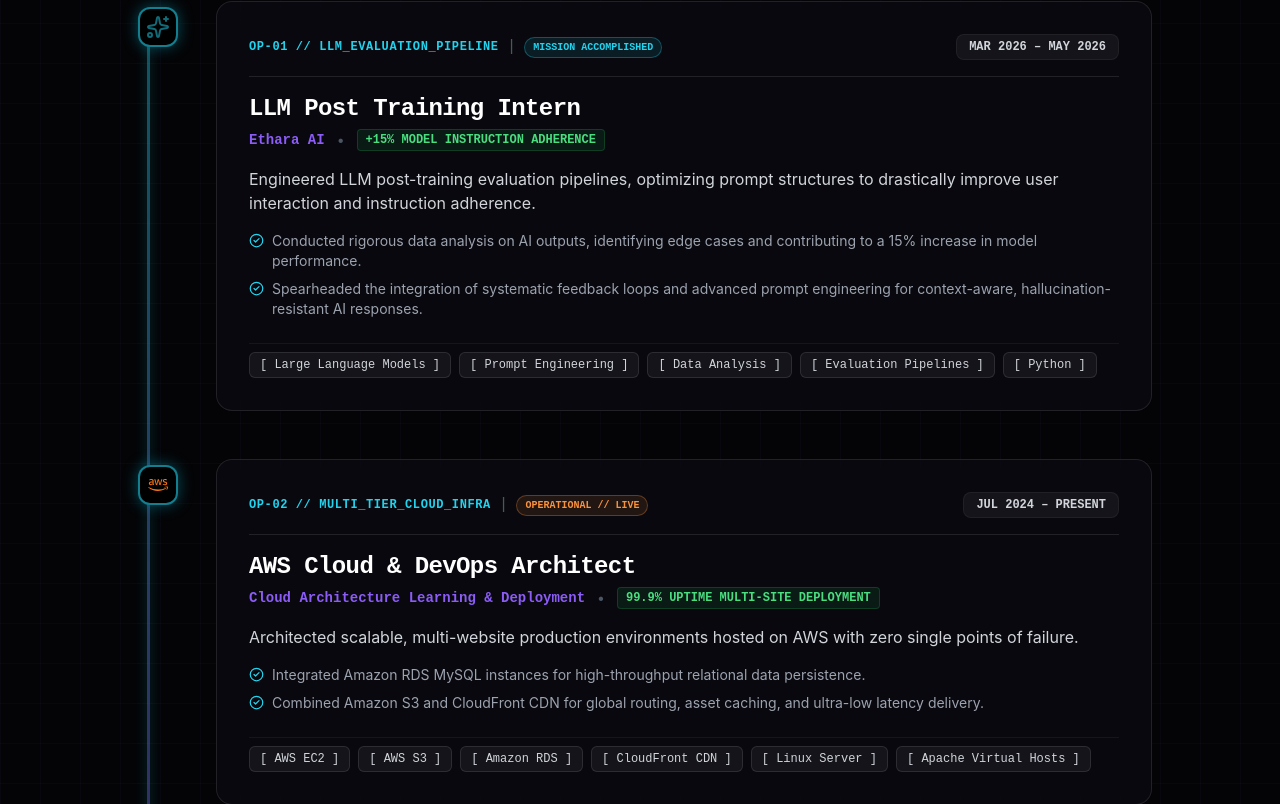
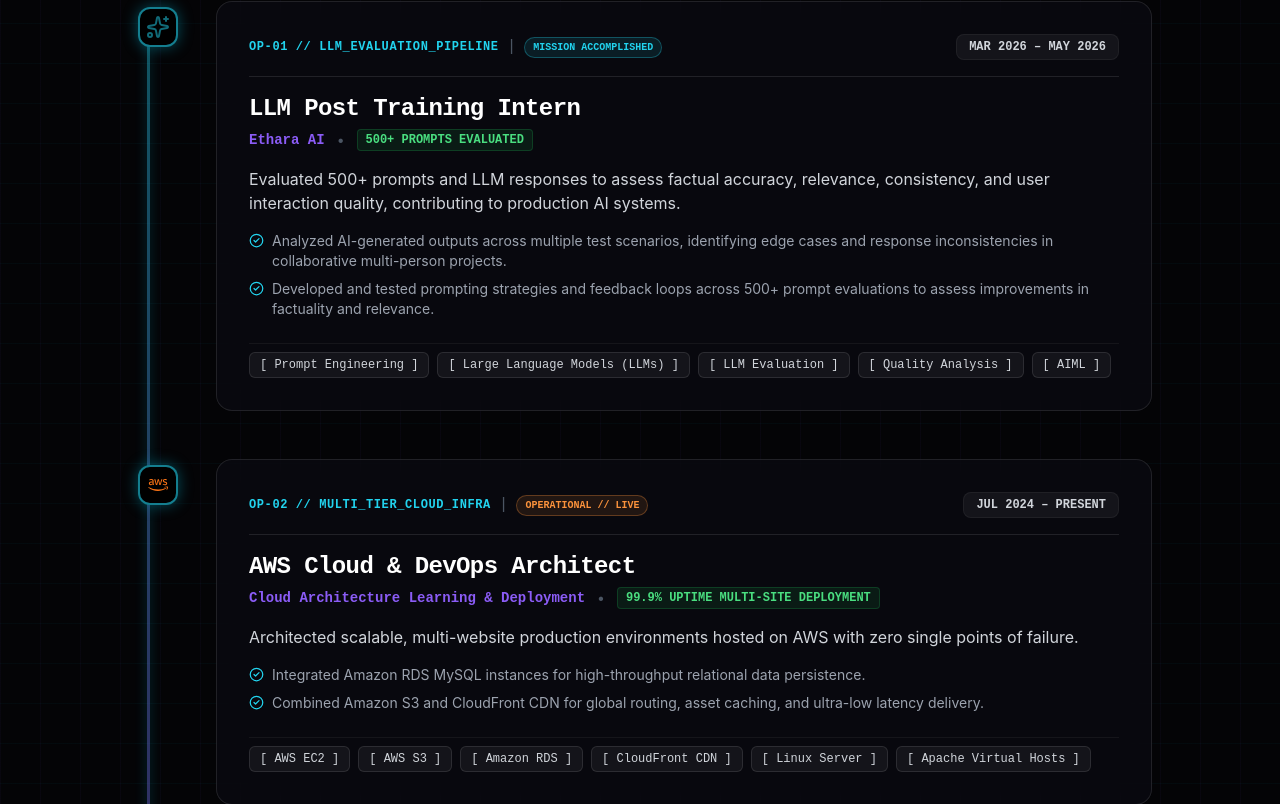
Before and after one commit to PrakharShukla42/Portfolio_Prakhar, a React (Vite) app in the folder client/: page / in a window 1280 px wide. Shown: the part 3436-4240 px from the top of the page. Built offline with nearby package versions, Linux system fonts and the light colour scheme.

Commit message:
update: replaced resume PDF with latest version and sync profile metrics

```diff
--- a/client/src/components/Contact.tsx
+++ b/client/src/components/Contact.tsx
@@ -68,12 +68,12 @@
     {
       icon: <FaMapMarkerAlt className="text-xl text-teal-400" />,
       title: "Current Location",
-      value: "Hardoi, Uttar Pradesh, India",
+      value: "Lucknow, India",
       actionText: "Open Map",
-      copyVal: "Hardoi, Uttar Pradesh, India",
+      copyVal: "Lucknow, India",
       fieldName: "location",
       isLink: true,
-      linkUrl: "https://maps.google.com/?q=Hardoi,UttarPradesh,India"
+      linkUrl: "https://maps.google.com/?q=Lucknow,India"
     }
   ];
 
--- a/client/src/components/Experience.tsx
+++ b/client/src/components/Experience.tsx
@@ -11,14 +11,14 @@
     role: "LLM Post Training Intern",
     company: "Ethara AI",
     duration: "MAR 2026 – MAY 2026",
-    metricBadge: "+15% MODEL INSTRUCTION ADHERENCE",
+    metricBadge: "500+ PROMPTS EVALUATED",
     icon: <Sparkles className="text-xl text-cyan-400 animate-pulse" />,
-    summary: "Engineered LLM post-training evaluation pipelines, optimizing prompt structures to drastically improve user interaction and instruction adherence.",
+    summary: "Evaluated 500+ prompts and LLM responses to assess factual accuracy, relevance, consistency, and user interaction quality, contributing to production AI systems.",
     impacts: [
-      "Conducted rigorous data analysis on AI outputs, identifying edge cases and contributing to a 15% increase in model performance.",
-      "Spearheaded the integration of systematic feedback loops and advanced prompt engineering for context-aware, hallucination-resistant AI responses."
+      "Analyzed AI-generated outputs across multiple test scenarios, identifying edge cases and response inconsistencies in collaborative multi-person projects.",
+      "Developed and tested prompting strategies and feedback loops across 500+ prompt evaluations to assess improvements in factuality and relevance."
     ],
-    tech: ["Large Language Models", "Prompt Engineering", "Data Analysis", "Evaluation Pipelines", "Python"]
+    tech: ["Prompt Engineering", "Large Language Models (LLMs)", "LLM Evaluation", "Quality Analysis", "AIML"]
   },
   {
     id: 2,
--- a/client/src/components/Footer.tsx
+++ b/client/src/components/Footer.tsx
@@ -92,7 +92,7 @@
                 <FaEnvelope size={18} />
               </a>
             </div>
-            <p className="text-[11px] text-gray-500">GEO: 27.3989° N, 80.1311° E // Hardoi, India</p>
+            <p className="text-[11px] text-gray-500">GEO: 26.8467° N, 80.9462° E // Lucknow, India</p>
           </div>
 
         </div>
```
Also changed, not shown: 2 other files (tests, documents, lock files or other folders).
